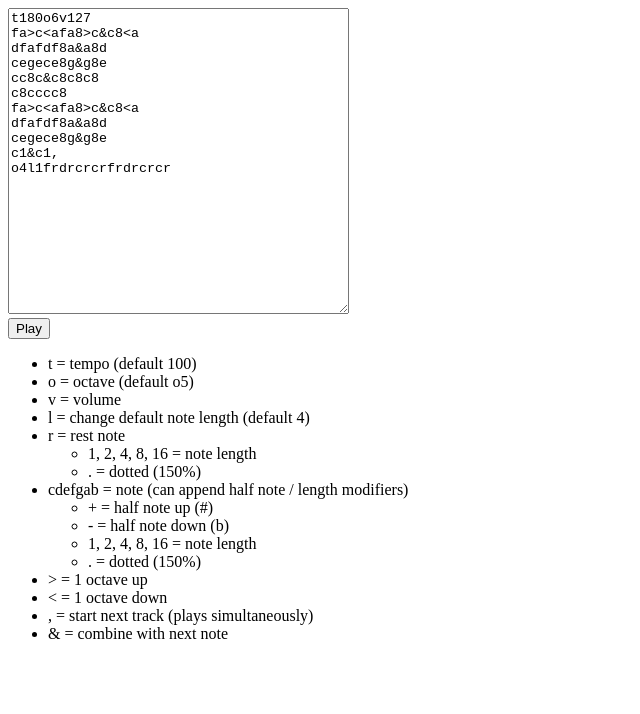
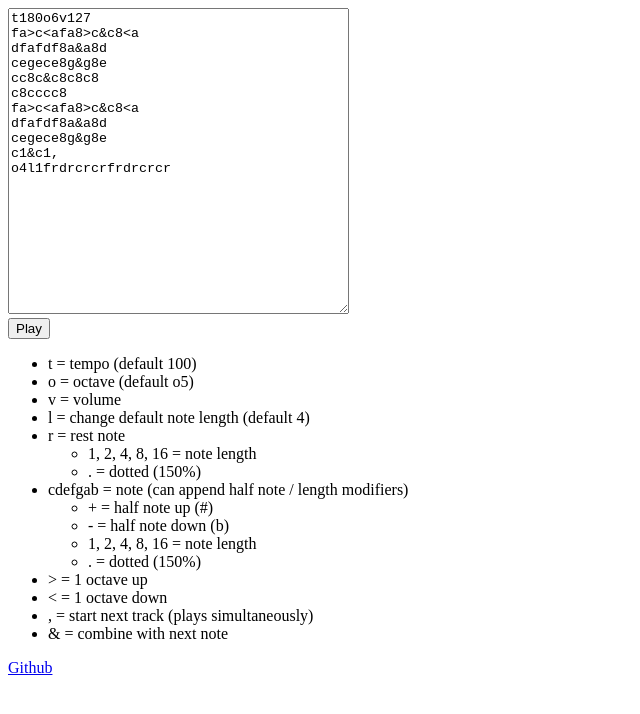
Before and after one commit to simeng/mmlplayer, a website built with webpack: page example/index.html in a window 1280 px wide. Shown: the whole page, without its empty margins (0-640 px from the left). Built offline with nearby package versions, Linux system fonts and the light colour scheme; what midi.js would draw is missing.

Commit message:
Add github link in example

```diff
--- a/example/index.html
+++ b/example/index.html
@@ -42,5 +42,8 @@ o4l1frdrcrcrfrdrcrcr
             <li>, = start next track (plays simultaneously)</li>
             <li>&amp; = combine with next note</li>
         </ul>
+        <p>
+            <a href="https://github.com/simeng/mmlplayer">Github</a>
+        </p>
     </div>
 </body>
```
